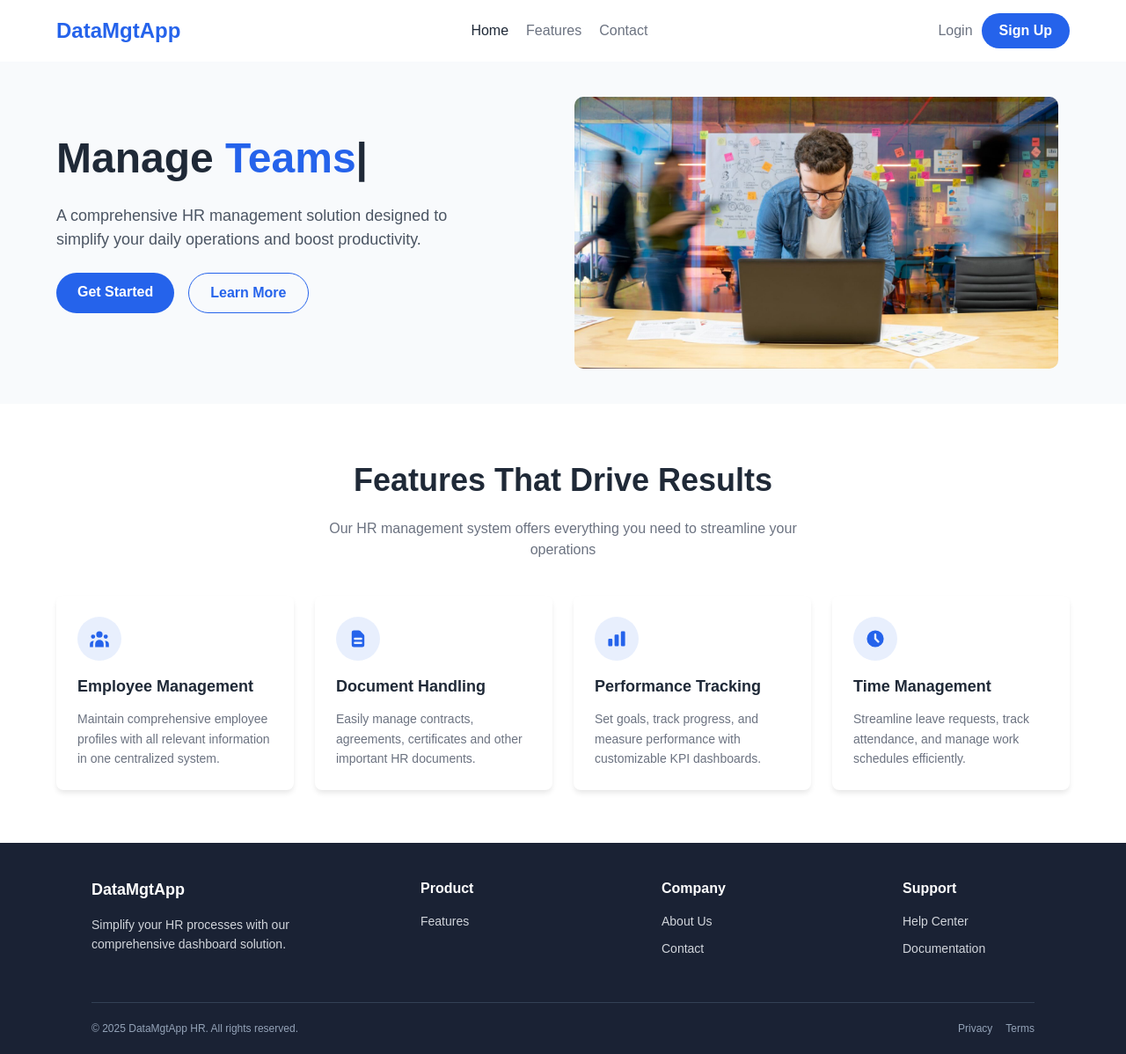
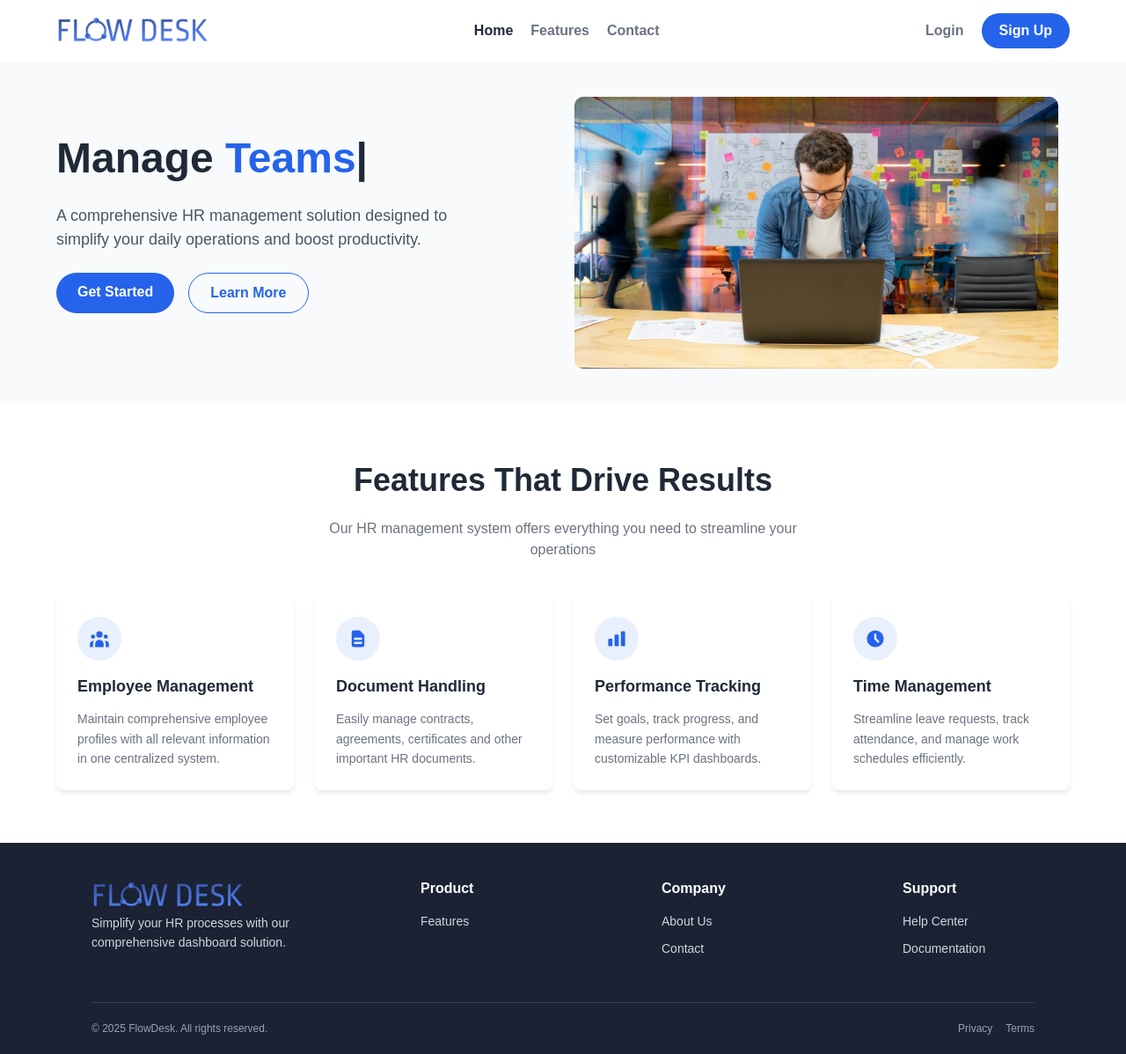
Before and after one commit to ferdaous16/DataMgtApp, a React (Create React App) app: page / in a window 1280 px wide. Shown: the whole page at 88% size. Built offline with nearby package versions, Linux system fonts and the light colour scheme.

Commit message:
changed logo in landing page and styling adjustements

```diff
--- a/src/components/LandingPage.js
+++ b/src/components/LandingPage.js
@@ -3,6 +3,7 @@ import { Link } from 'react-router-dom';
 import Typed from 'typed.js';
 import HrImg from '../assets/HrImg.jpg';
 import { HiMenu, HiX, HiChartBar, HiDocumentText, HiUserGroup, HiClock } from 'react-icons/hi';
+import mainLogo from'../assets/logo.png';
 
 const LandingPage = () => {
   const [isMobileMenuOpen, setIsMobileMenuOpen] = useState(false);
@@ -107,33 +108,33 @@ const LandingPage = () => {
         position: 'relative',
         zIndex: 1000
       }}>
-        <div style={{
-          fontSize: '24px',
-          fontWeight: 'bold',
-          color: '#2563eb'
-        }}>
-          DataMgtApp
-        </div>
+
+        <img src={mainLogo} class='App-logo' alt='FlowDesk Logo' />
 
         {/* Desktop Menu */}
         {windowWidth > 768 ? (
           <>
             <div style={{
               display: 'flex',
-              gap: '20px'
+              gap: '20px',
+              alignItems: 'center',
+              fontWeight: 'bold',
             }}>
-              <a href="#" style={{ color: '#1f2937', textDecoration: 'none' }}>Home</a>
+
+              <a href="#" style={{ color: '#1f2937', textDecoration: 'none'}}>Home</a>
               <a href="/features" style={{ color: '#6b7280', textDecoration: 'none' }}>Features</a>
               <a href="/contact" style={{ color: '#6b7280', textDecoration: 'none' }}>Contact</a>
             </div>
             <div style={{
               display: 'flex',
               alignItems: 'center',
-              gap: '10px'
+              gap: '20px'
             }}>
               <a href="/signin" style={{
                 color: '#6b7280',
-                textDecoration: 'none'
+                textDecoration: 'none',
+                fontWeight: 'bold'
+
               }}>Login</a>
               <a href="/signup" style={{
                 backgroundColor: '#2563eb',
@@ -406,7 +407,8 @@ const LandingPage = () => {
               minWidth: '200px',
               marginBottom: '20px'
             }}>
-              <h3 style={{ fontSize: '18px', marginBottom: '15px', fontWeight: 'bold' }}>DataMgtApp</h3>
+              <img src={mainLogo} class='App-logo' alt='FlowDesk Logo' />
+
               <p style={{ color: '#d1d5db', fontSize: '14px', lineHeight: '1.6' }}>
                 Simplify your HR processes with our comprehensive dashboard solution.
               </p>
@@ -461,7 +463,7 @@ const LandingPage = () => {
             gap: '10px'
           }}>
             <div>
-              &copy; {new Date().getFullYear()} DataMgtApp HR. All rights reserved.
+              &copy; {new Date().getFullYear()} FlowDesk. All rights reserved.
             </div>
             <div style={{ display: 'flex', gap: '15px' }}>
               <a href="/privacy" style={{ color: '#94a3b8', textDecoration: 'none' }}>Privacy</a>
```
